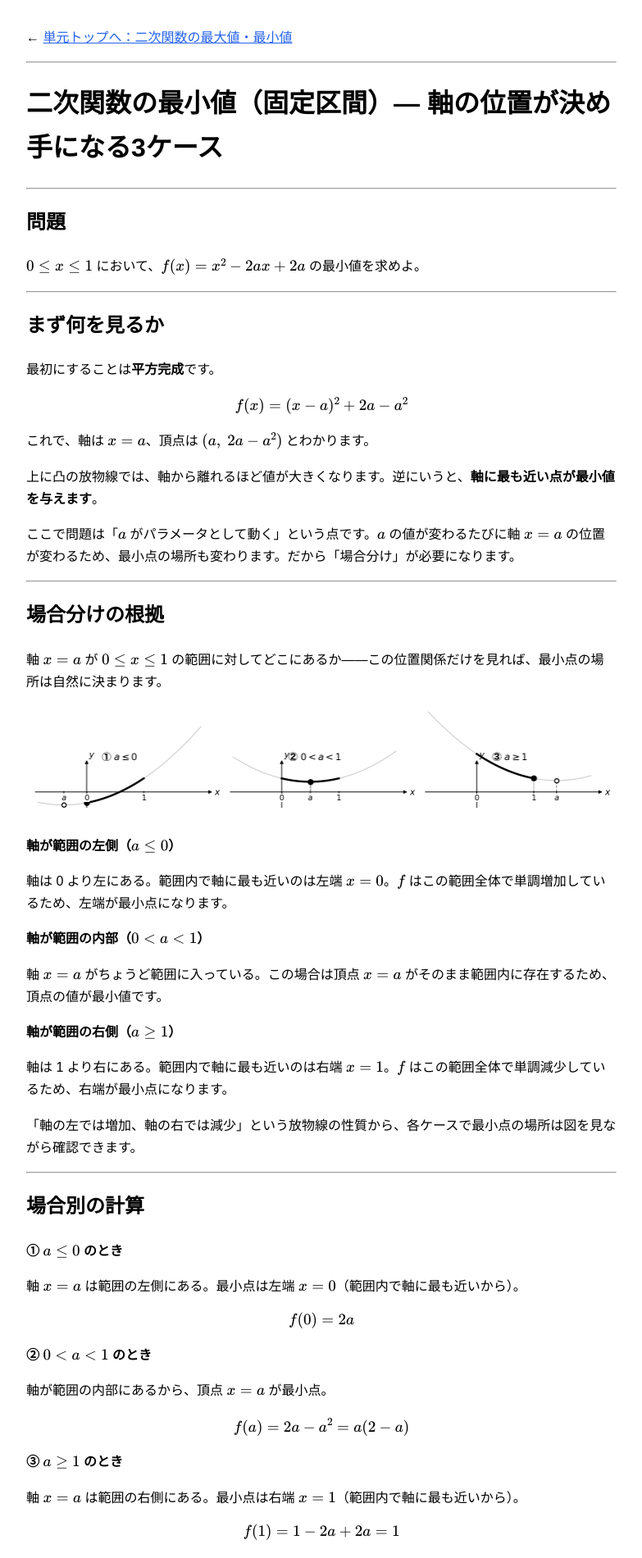
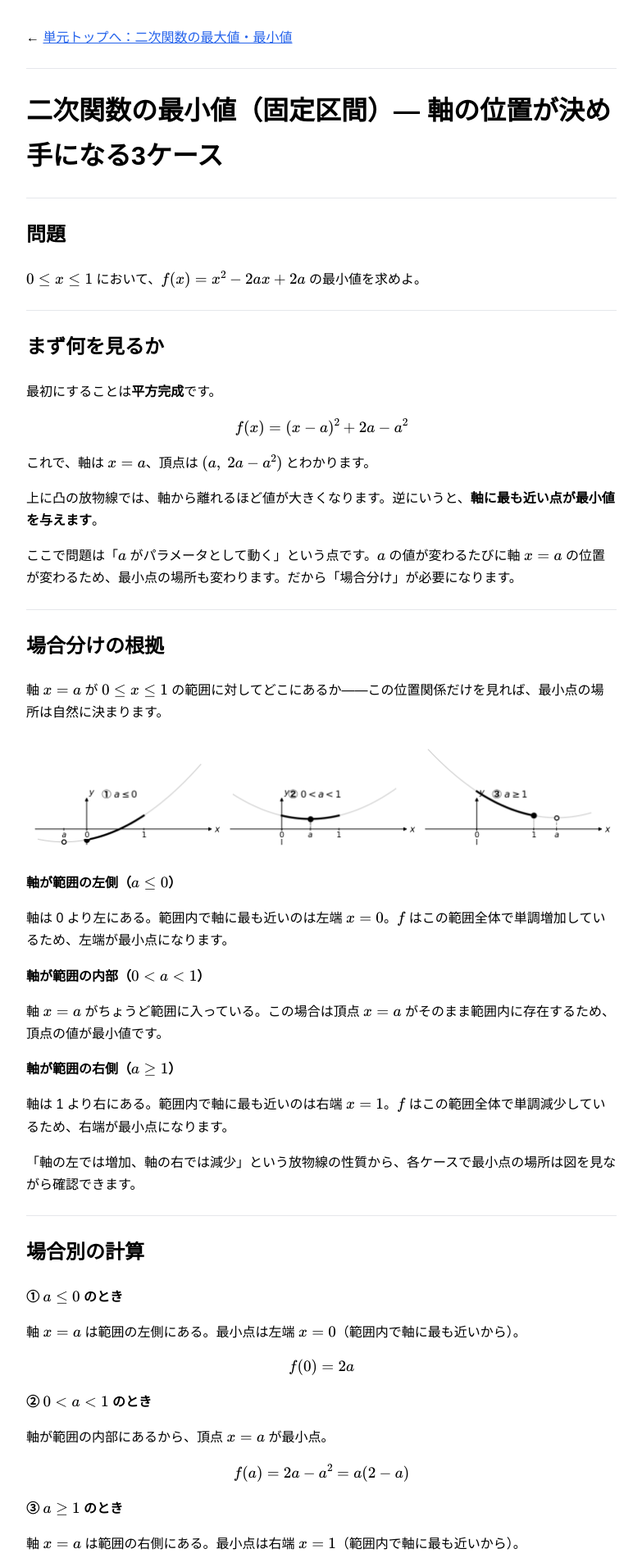
Before and after one commit to hmathproject/math-explanation-site, a Jekyll site: the page built from quadratic-min-fixed-range.md, in a window 1280 px wide. Shown: the top 1900 px of the page at 82% size, without its empty margins (248-1031 px from the left). Built offline with Jekyll 4.4.1, drawn with Linux system fonts in a browser that asks for light colours.

Commit message:
fix q1 navigation and polish image/hr styling

```diff
--- a/_layouts/default.html
+++ b/_layouts/default.html
@@ -6,7 +6,8 @@
   <title>{{ page.title }} | {{ site.title }}</title>
   <style>
     body { max-width: 720px; margin: 2rem auto; padding: 0 1rem; font-family: sans-serif; line-height: 1.7; }
-    img  { max-width: 100%; height: auto; }
+    img  { max-width: 100%; height: auto; display: block; margin: 1.5rem auto; }
+    hr   { border: none; border-top: 1px solid #e5e7eb; margin: 1.5rem 0; }
     a    { color: #2563eb; }
   </style>
   <script>
```
Also changed, not shown: quadratic-min-fixed-range.md (+2 -0 lines).
